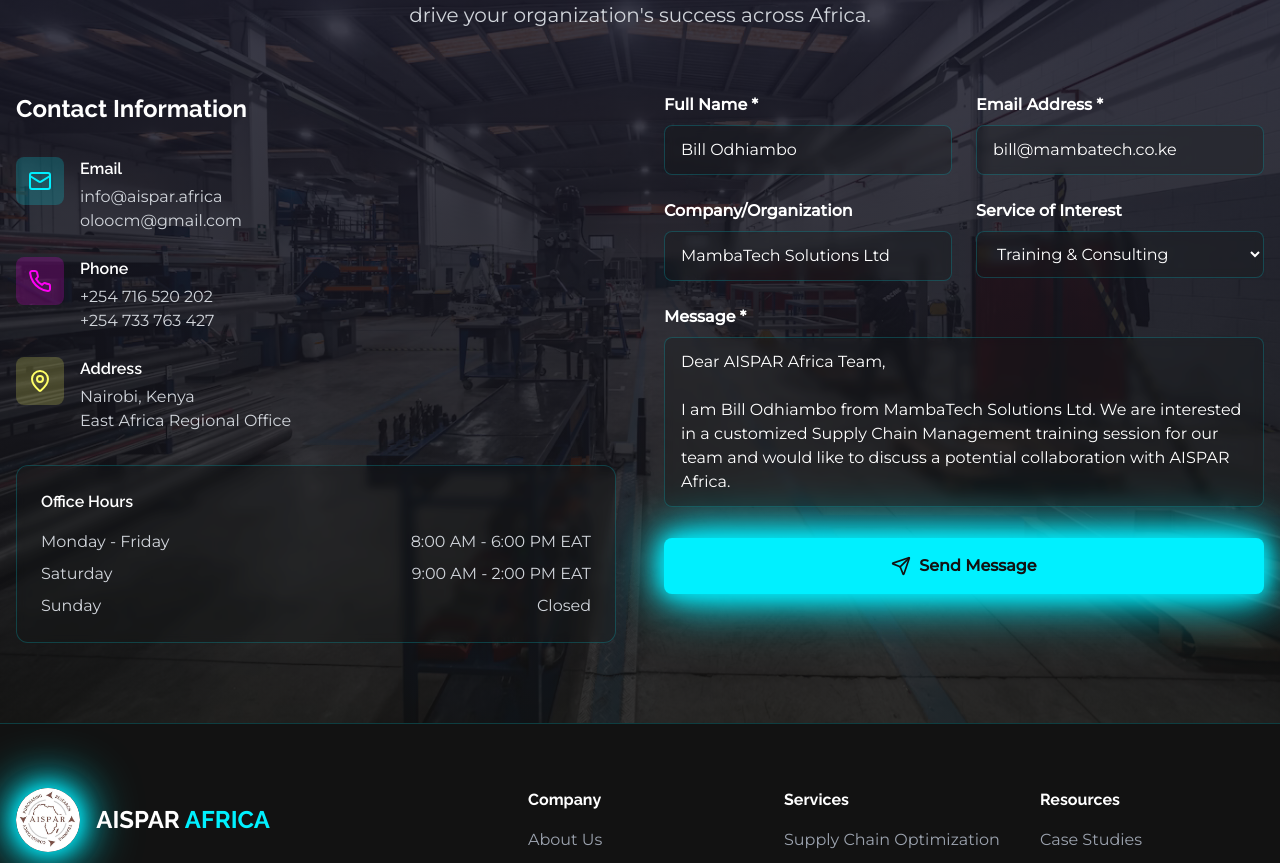
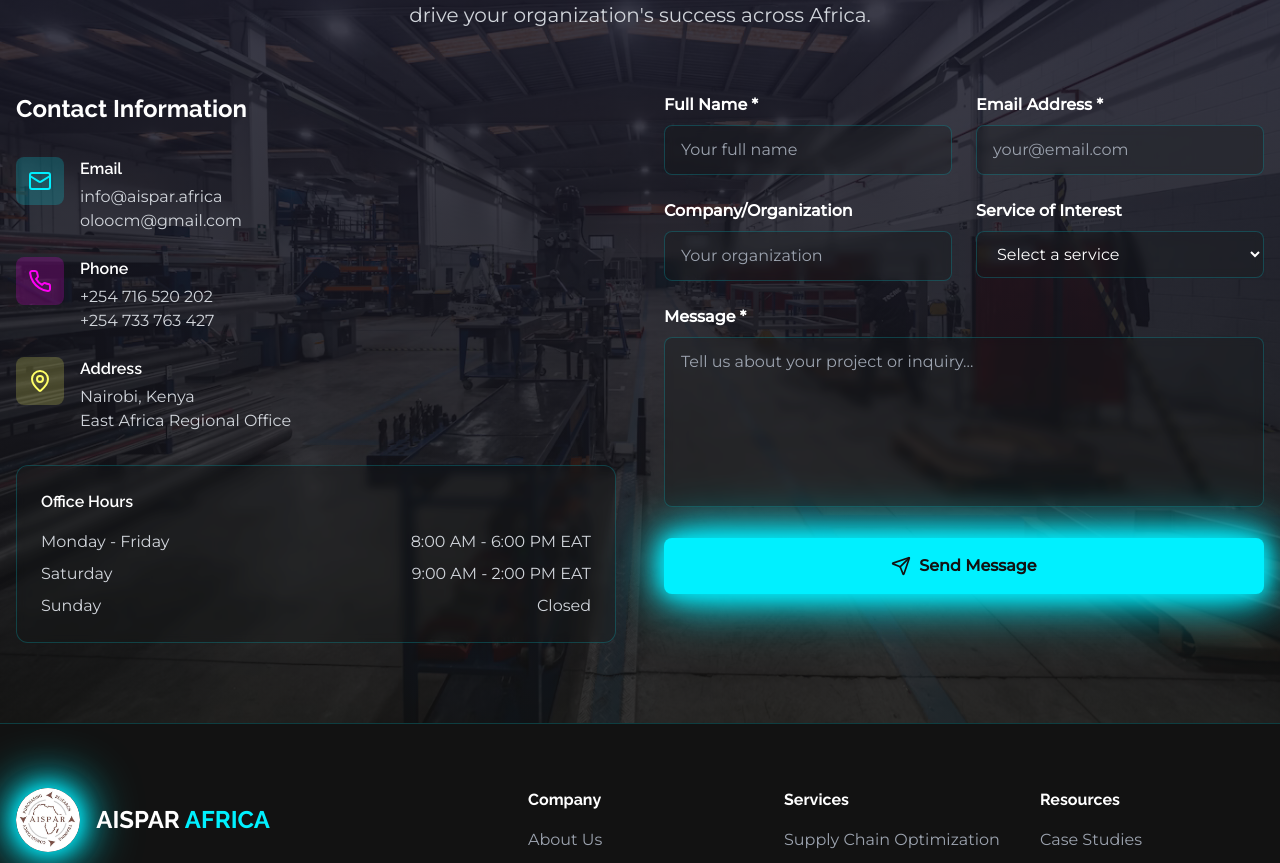
Before and after one commit to codeinkrazy/aispar-africa-website, a React (Vite) app: page / in a window 1280 px wide. Shown: the part 6205-7068 px from the top of the page. Built offline with nearby package versions, Linux system fonts and the light colour scheme.

Commit message:
Remove contact form prefill and reset
Removes pre-filled contact form data and resets the form fields on the contact page.

```diff
--- a/src/components/ContactSection.tsx
+++ b/src/components/ContactSection.tsx
@@ -6,36 +6,11 @@ import { useToast } from '@/hooks/use-toast';
 const ContactSection = () => {
   const { toast } = useToast();
   const [formData, setFormData] = useState({
-    name: 'Bill Odhiambo',
-    email: 'bill@mambatech.co.ke',
-    company: 'MambaTech Solutions Ltd',
-    service: 'Training & Consulting',
-    message: `Dear AISPAR Africa Team,
-
-I am Bill Odhiambo from MambaTech Solutions Ltd. We are interested in a customized Supply Chain Management training session for our team and would like to discuss a potential collaboration with AISPAR Africa.
-
-Key Details:
-• Training Focus: Supply Chain Management (logistics, procurement, or digital SCM, if applicable)
-• Participants: [Number] mid-level managers/logistics staff
-• Format: In-person, virtual, or hybrid
-• Duration: 1-day workshop or multi-week course (flexible)
-• Budget: Please share cost estimates
-
-Additional Needs:
-• Participant certification
-• Industry-specific case studies
-• Post-training support (materials/follow-ups)
-
-Kindly provide:
-• A detailed training proposal
-• Trainer qualifications
-• Pricing and available discounts
-
-Please let me know the next steps. Looking forward to your response.
-
-Best regards,
-Bill Odhiambo
-MambaTech Solutions Ltd`
+    name: '',
+    email: '',
+    company: '',
+    service: '',
+    message: ''
   });
 
   const services = [
```
